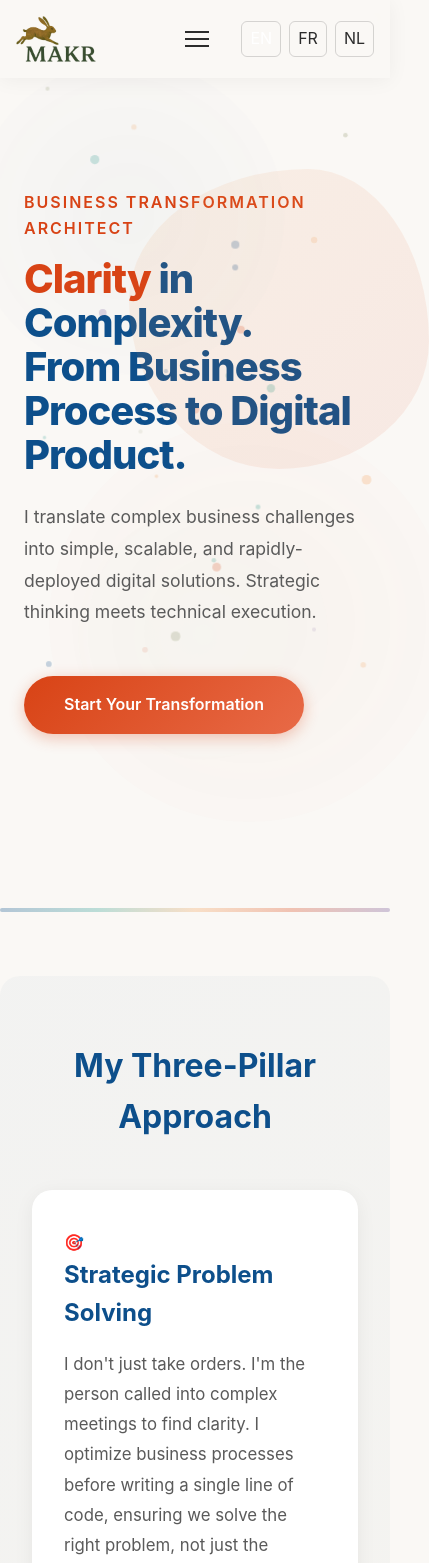
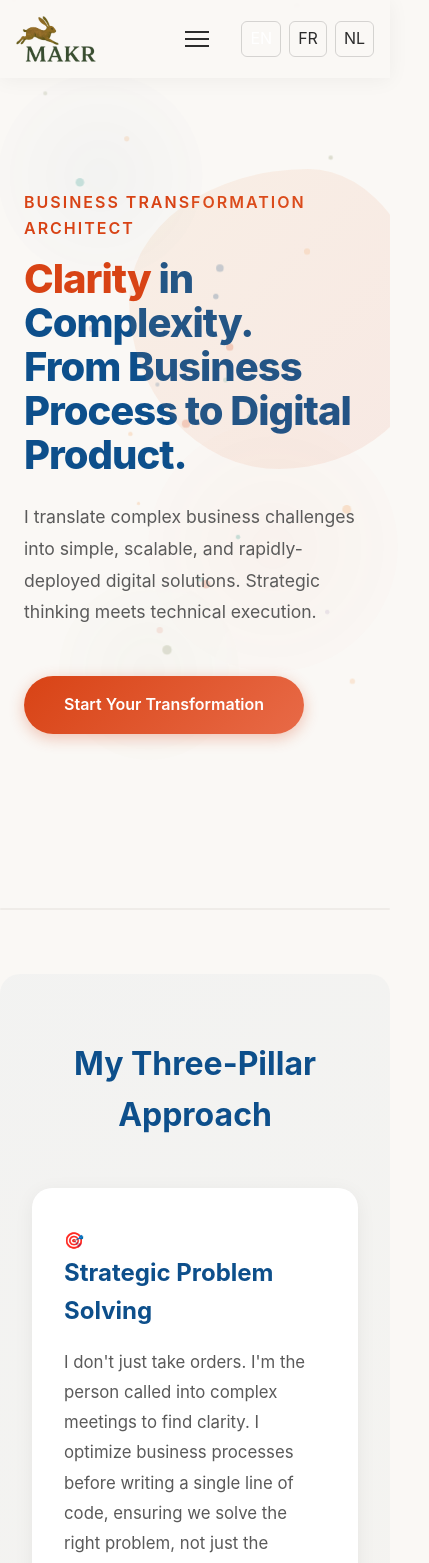
Before and after one commit to rgrim/makr.tech, a Next.js app: page / in a window 390 px wide. Shown: the top 1563 px of the page, 429 px wide, since content can reach past the window. Built offline with nearby package versions, Linux system fonts and the light colour scheme.

Commit message:
Improve UI: Replace mosaic divider with professional line and remove clickable effects from about cards

```diff
--- a/src/app/globals.css
+++ b/src/app/globals.css
@@ -28,6 +28,17 @@ body {
   line-height: 1.6;
   color: var(--text-dark);
   background: var(--warm-white);
+  overflow-x: hidden;
+  max-width: 100vw;
+}
+
+/* Prevent horizontal overflow globally */
+* {
+  box-sizing: border-box;
+}
+
+html, body {
+  max-width: 100vw;
   overflow-x: hidden;
 }
 
@@ -82,15 +93,15 @@ body {
       opacity: 0.15;
   }
   25% {
-      transform: translate(40px, -60px) scale(1.2);
+      transform: translate(20px, -30px) scale(1.1);
       opacity: 0.25;
   }
   50% {
-      transform: translate(-30px, 40px) scale(0.8);
+      transform: translate(-15px, 20px) scale(0.9);
       opacity: 0.1;
   }
   75% {
-      transform: translate(50px, 20px) scale(1.1);
+      transform: translate(25px, 10px) scale(1.05);
       opacity: 0.2;
   }
 }
@@ -114,7 +125,7 @@ body {
 
 .gaudi-curve-1 {
   top: 10%;
-  left: -10%;
+  left: -5%;
   width: 300px;
   height: 300px;
   background: radial-gradient(circle, var(--mediterranean-blue), transparent);
@@ -123,7 +134,7 @@ body {
 
 .gaudi-curve-2 {
   top: 50%;
-  right: -15%;
+  right: -5%;
   width: 400px;
   height: 400px;
   background: radial-gradient(circle, var(--terracotta), transparent);
@@ -141,9 +152,9 @@ body {
 
 @keyframes float {
   0%, 100% { transform: translate(0, 0) scale(1); }
-  25% { transform: translate(30px, -30px) scale(1.1); }
-  50% { transform: translate(-20px, 20px) scale(0.9); }
-  75% { transform: translate(40px, 10px) scale(1.05); }
+  25% { transform: translate(15px, -15px) scale(1.05); }
+  50% { transform: translate(-10px, 10px) scale(0.95); }
+  75% { transform: translate(20px, 5px) scale(1.02); }
 }
 
 /* Navigation */
@@ -415,18 +426,13 @@ section {
   font-size: 1.05rem;
 }
 
-/* Mosaic divider */
+/* Professional divider */
 .mosaic-divider {
-  height: 4px;
-  background: linear-gradient(90deg,
-      var(--mediterranean-blue) 0%,
-      var(--mosaic-teal) 25%,
-      var(--sun-gold) 50%,
-      var(--terracotta) 75%,
-      var(--mosaic-purple) 100%);
+  height: 2px;
+  background: var(--soft-gray);
   margin: 4rem 0;
-  border-radius: 2px;
-  opacity: 0.3;
+  border-radius: 1px;
+  opacity: 0.6;
 }
 
 /* Services Section */
@@ -810,6 +816,25 @@ footer {
       flex-direction: column;
       gap: 1.5rem;
   }
+
+  /* Fix background elements on mobile */
+  .gaudi-curve-1 {
+      left: -2%;
+      width: 200px;
+      height: 200px;
+  }
+
+  .gaudi-curve-2 {
+      right: -2%;
+      width: 250px;
+      height: 250px;
+  }
+
+  .gaudi-curve-3 {
+      left: 15%;
+      width: 180px;
+      height: 180px;
+  }
 }
 
 @media (max-width: 480px) {
--- a/src/components/About.module.css
+++ b/src/components/About.module.css
@@ -28,12 +28,6 @@
     border-radius: 15px;
     box-shadow: 0 4px 20px rgba(0, 0, 0, 0.06);
     border-left: 4px solid var(--terracotta);
-    transition: transform 0.3s ease, box-shadow 0.3s ease;
-}
-
-.aboutCard:hover {
-    transform: translateX(5px);
-    box-shadow: 0 6px 30px rgba(0, 0, 0, 0.1);
 }
 
 .aboutCard p {
```
